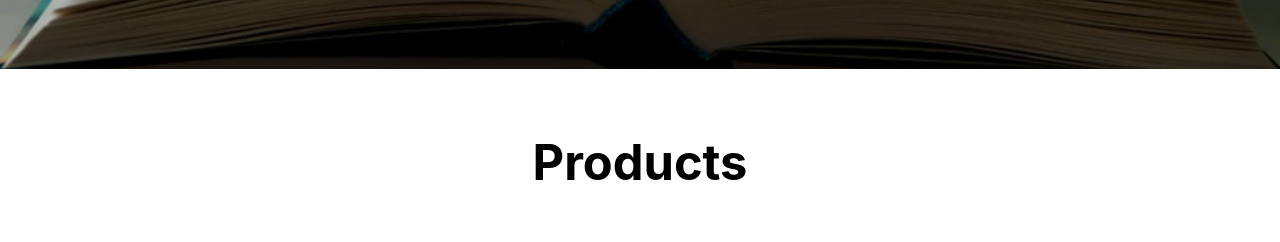
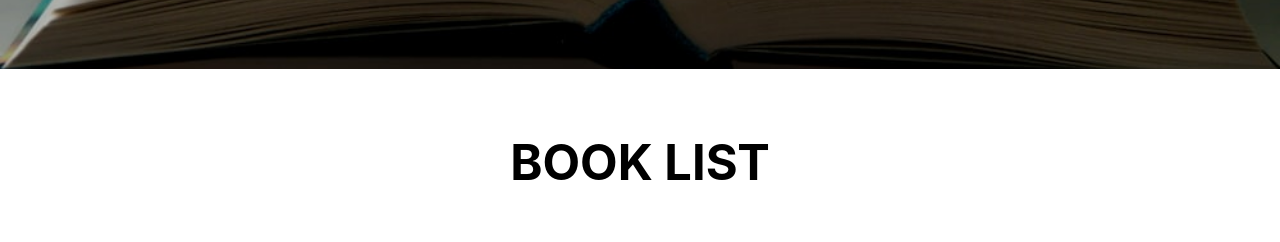
Before and after one commit to dhrumit5512/MyWebApp, a React (Create React App) app: page / in a window 1280 px wide. Shown: the part 840-1082 px from the top of the page. Built offline with nearby package versions, Linux system fonts and the light colour scheme.

Commit message:
change the name of list.

```diff
--- a/src/App.js
+++ b/src/App.js
@@ -35,7 +35,7 @@ function App() {
       <Main />
       <Cart closeCart={closeCart} showCart={showCart} data={cartItems} deleteFromCart={deleteFromCart}/>
       <section className='products'>
-        <h2>Products</h2>
+        <h2>BOOK LIST</h2>
         <Shop data={products} addToCart={addToCart} openCart={openCart} />
       </section>
       <Footer />
```
